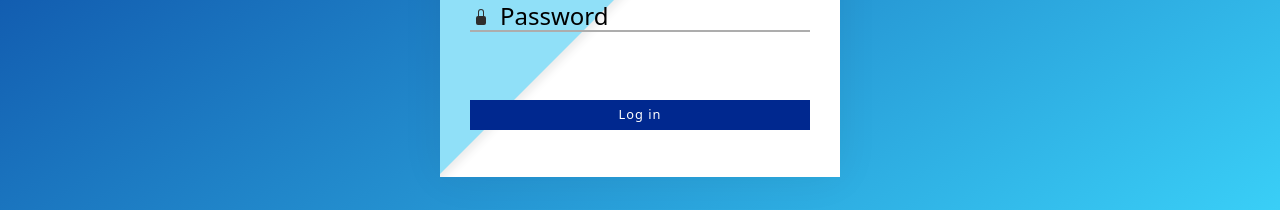
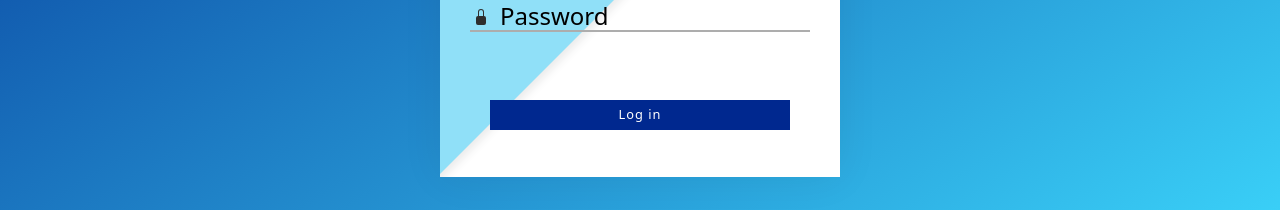
Before and after one commit to RicardoPR17/Avatar, a React (Create React App) app in the folder client/avatar-app/: page / in a window 1280 px wide. Shown: the part 473-683 px from the top of the page. Built offline with nearby package versions, Linux system fonts and the light colour scheme.

Commit message:
Navegación base con botones

```diff
--- a/client/avatar-app/src/App.jsx
+++ b/client/avatar-app/src/App.jsx
@@ -5,11 +5,13 @@ import './App.css'
 import Login from './components/Login/Login'
 import Menu from './components/Menu/Menu'
 import Profile from './components/Profile/Profile'
+import MainPage from './components/MainPage/MainPage'
 
 import {
     BrowserRouter as Router,
     Switch,
-    Route } from 'react-router-dom'
+    Route,
+    Link } from 'react-router-dom'
 
 const App = () => {
     return (
@@ -21,6 +23,7 @@ const App = () => {
                     </Route>
                     <Route path="/mainPage">
                         <Menu />
+                        <MainPage />
                     </Route>
                     <Route path="/profile">
                         <Menu />
--- a/client/avatar-app/src/components/Login/Login.css
+++ b/client/avatar-app/src/components/Login/Login.css
@@ -75,7 +75,7 @@
   #button {
     z-index: 2;
     position: relative;
-    width: 100%;
+    width: 300px;
     border: none;
     background-color: #00288F;
     height: 30px;
--- a/client/avatar-app/src/components/Login/Login.jsx
+++ b/client/avatar-app/src/components/Login/Login.jsx
@@ -1,6 +1,8 @@
 import React from 'react'
 import logo from '../../images/Logo.png'
 import '../../components/Login/Login.css'
+
+import { Link } from 'react-router-dom'
 
 const Login = () => {
     return (
@@ -23,8 +25,10 @@ const Login = () => {
                 <input type="password" class="inputField" id="password" placeholder="Password"></input>
             </div>
 
-
-            <button id="button">Log in</button>
+            {/*Redirect to Main Page */}
+            <Link to="/mainPage">
+                <button id="button">Log in</button>
+            </Link>
         </form>
     )
 }
--- a/client/avatar-app/src/components/Menu/Menu.jsx
+++ b/client/avatar-app/src/components/Menu/Menu.jsx
@@ -1,6 +1,8 @@
 import React from 'react'
 import logo from '../../images/Logo.png'
 import '../../components/Menu/Menu.css'
+
+import { Link } from 'react-router-dom'
 
 const Menu = () => {
     return (
@@ -38,18 +40,19 @@ const Menu = () => {
                                 </a>
                             </li>
                             <li class="nav-item text-white my-1">
-                                <a href="#" class="nav-link " aria-current="page">
+                                <Link to ="/" class="nav-link " aria-current="page">
                                     <i className='bi bi-toggle2-off'></i>
                                     <span className='ms-2 text-white'>Log out</span>
-                                </a>
+                                </Link>
                             </li>
                         </ul>
                     </div>
                     <div>
-                        <a class="btn btn-primary text-white" type="button" id="triggerId" aria-haspopup="true"
+                        <Link to = "/profile" class="btn btn-primary text-white" type="button" id="triggerId" aria-haspopup="true"
                                 aria-expanded="false">
-                                    <i className='bi bi-person fs-4'></i><span className='fs-4 ms-3'>Profile</span>
-                                </a>
+                                    <i className='bi bi-person fs-4'></i>
+                                    <span className='fs-4 ms-3'>Profile</span>
+                                </Link>
                     </div>
                 </div>
             </div>
```
Also changed, not shown: client/avatar-app/src/components/MainPage/MainPage.css (added), client/avatar-app/src/components/MainPage/MainPage.jsx (renamed from client/avatar-app/src/components/MainPage.jsx).
